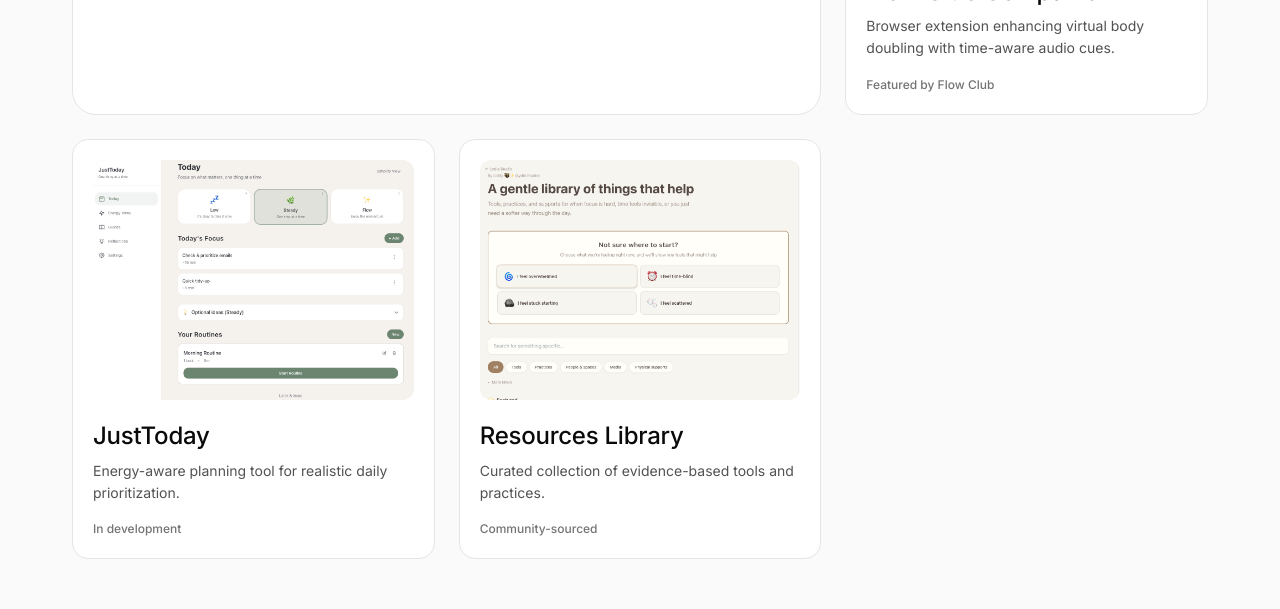
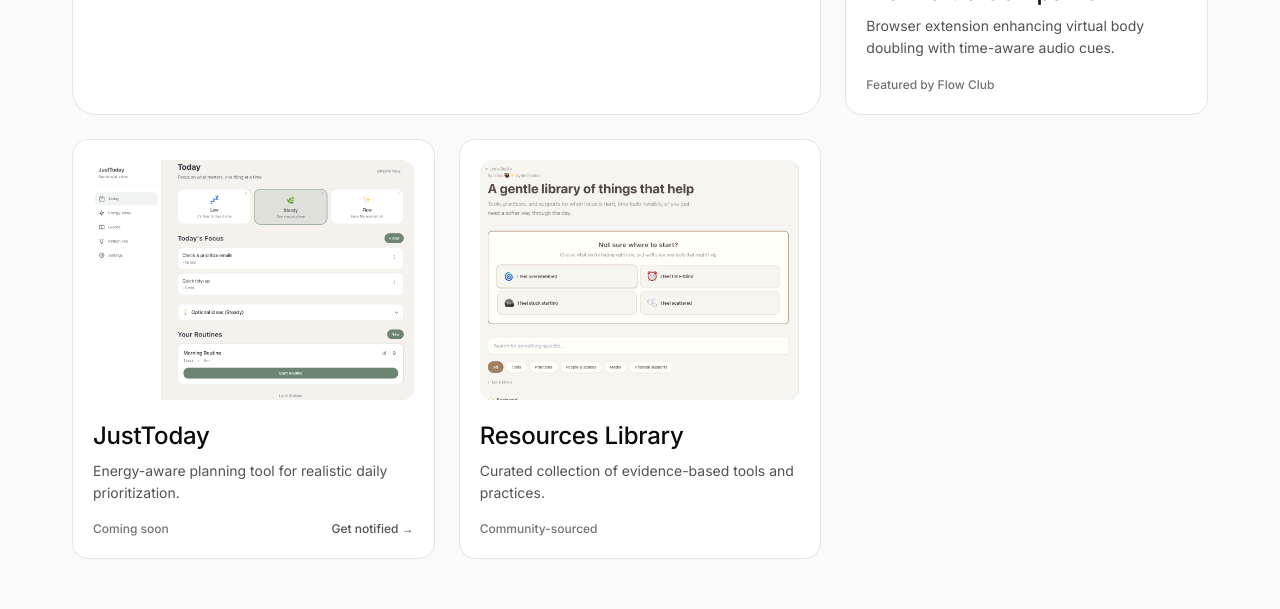
Before and after one commit to lydiacodesdaily/lydiastudio-site, a Next.js app: page / in a window 1280 px wide. Shown: the part 1160-1769 px from the top of the page. Built offline with nearby package versions, Linux system fonts and the light colour scheme.

Commit message:
Remove JustToday link when it's in development. Add "Coming Soon" and "Get Notified" instead.

```diff
--- a/app/page.tsx
+++ b/app/page.tsx
@@ -173,33 +173,35 @@
               </motion.div>
 
               {/* JustToday */}
-              <motion.a
-                href="https://www.justtoday.app/"
-                target="_blank"
-                rel="noopener noreferrer"
+              <motion.div
                 initial={{ opacity: 0, y: 30 }}
                 whileInView={{ opacity: 1, y: 0 }}
                 viewport={{ once: true, margin: "-50px" }}
                 transition={{ duration: 0.5, delay: 0.2 }}
-                className="card p-5 flex flex-col group"
+                className="card p-5 flex flex-col"
               >
                 <div className="relative aspect-[4/3] rounded-xl overflow-hidden mb-5 bg-accent-light">
                   <Image
                     src="/screenshots/justtoday.png"
-                    alt="JustToday interface"
+                    alt="JustToday preview"
                     fill
-                    className="object-cover object-top group-hover:scale-[1.02] transition-transform duration-500"
+                    className="object-cover object-top"
                     sizes="(max-width: 768px) 100vw, 33vw"
                   />
                 </div>
-                <h3 className="text-heading text-primary mb-2 group-hover:text-secondary transition-colors">
+                <h3 className="text-heading text-primary mb-2">
                   JustToday
                 </h3>
                 <p className="text-small text-secondary mb-4 flex-grow">
                   Energy-aware planning tool for realistic daily prioritization.
                 </p>
-                <span className="text-xs font-medium text-tertiary">In development</span>
-              </motion.a>
+                <div className="flex items-center justify-between">
+                  <span className="text-xs font-medium text-tertiary">Coming soon</span>
+                  <a href="#newsletter" className="text-xs font-medium text-secondary hover:text-primary transition-colors">
+                    Get notified &rarr;
+                  </a>
+                </div>
+              </motion.div>
 
               {/* Resources Library */}
               <motion.a
```
